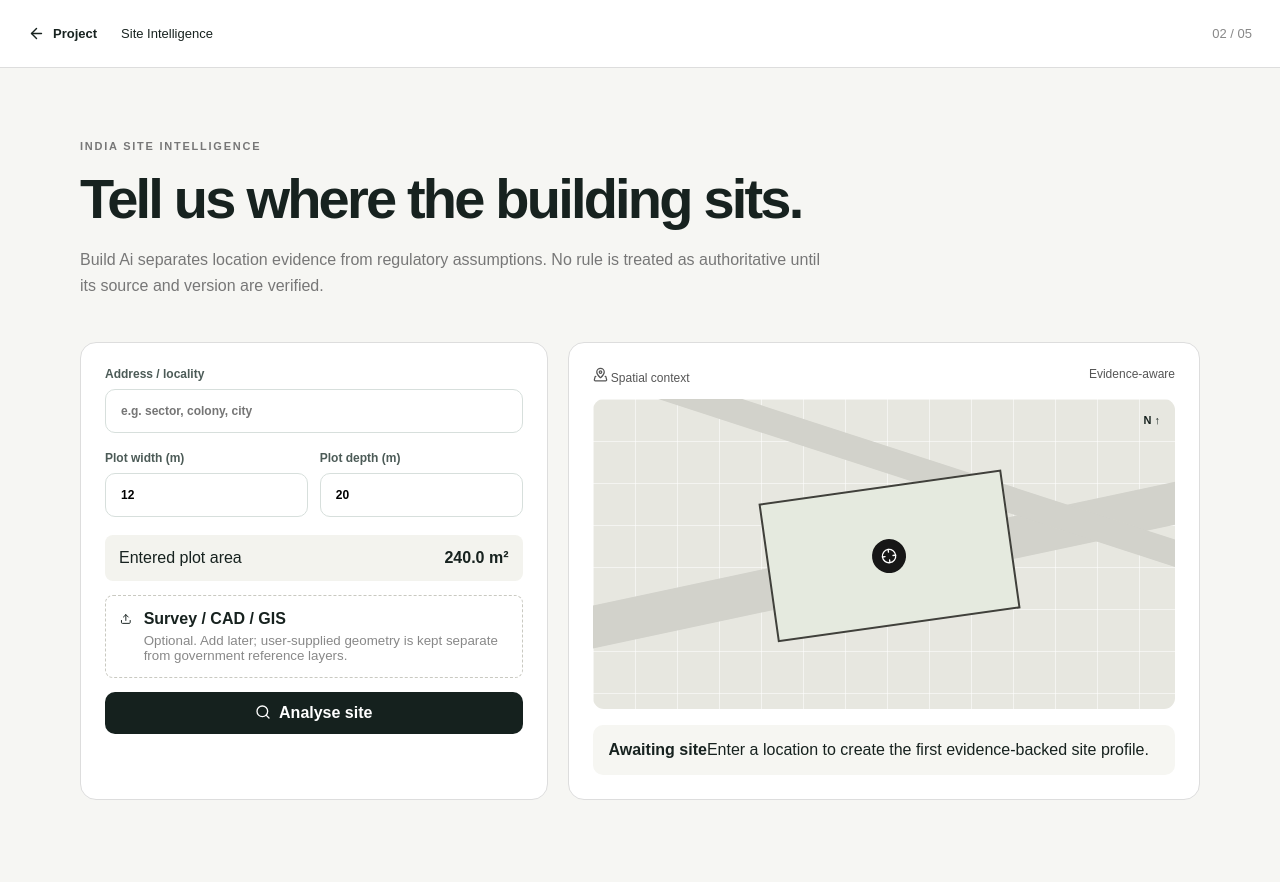
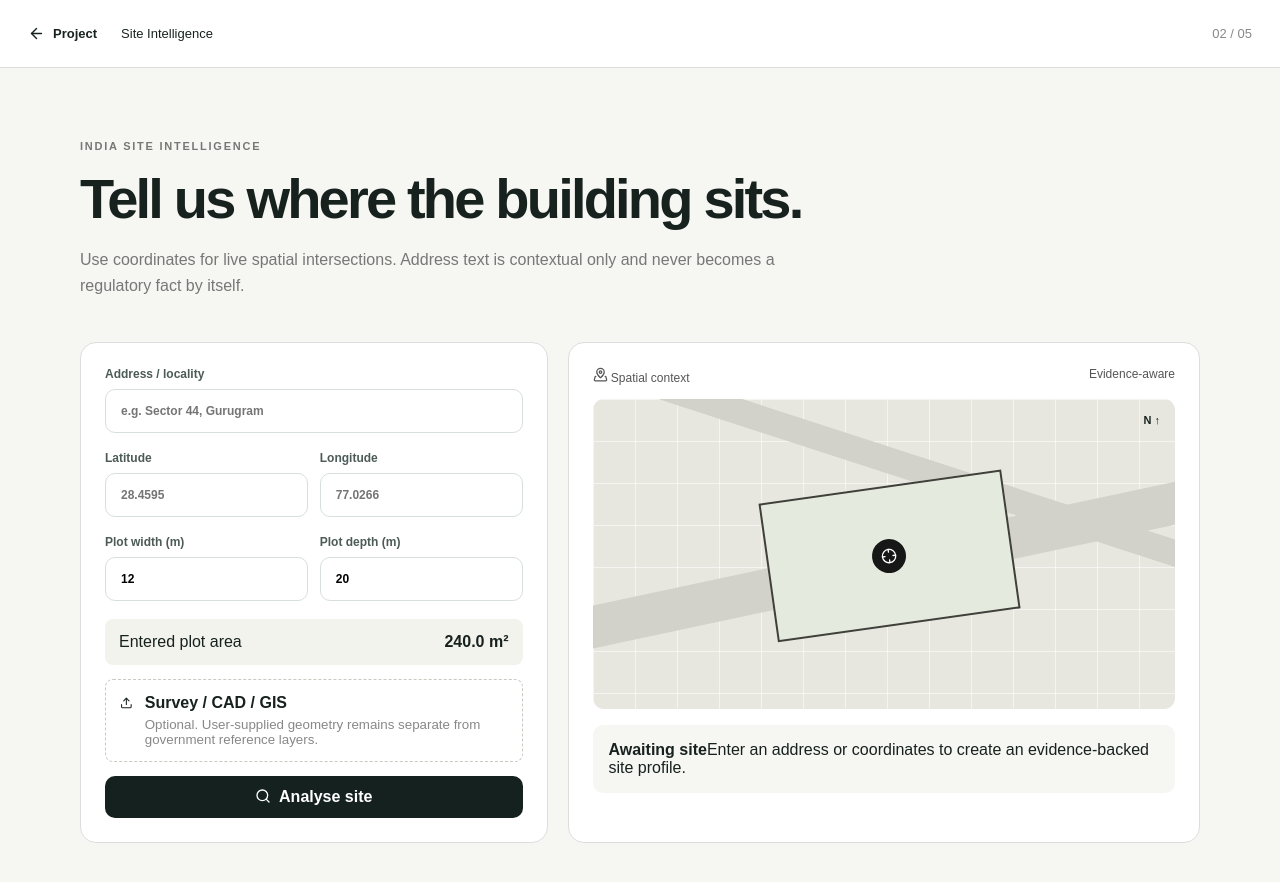
Before and after one commit to spunkytechai/Build-Ai, a Next.js app: page /projects/new/site in a window 1280 px wide. Shown: the top 882 px of the page. Built offline with nearby package versions, Linux system fonts and the light colour scheme.

Commit message:
add coordinate-driven site intelligence UI

```diff
--- a/app/projects/new/site/page.tsx
+++ b/app/projects/new/site/page.tsx
@@ -7,6 +7,8 @@ export default function SiteIntelligence() {
   const params = typeof window !== "undefined" ? new URLSearchParams(window.location.search) : null;
   const type = params?.get("type") || "house";
   const [address, setAddress] = useState("");
+  const [lat, setLat] = useState("");
+  const [lon, setLon] = useState("");
   const [plotWidth, setPlotWidth] = useState("12");
   const [plotDepth, setPlotDepth] = useState("20");
   const [result, setResult] = useState<any>(null);
@@ -15,8 +17,10 @@ export default function SiteIntelligence() {
 
   async function analyse() {
     setLoading(true); setResult(null);
-    const res = await fetch("/api/site-analysis", { method: "POST", headers: {"content-type":"application/json"}, body: JSON.stringify({ address, plotWidth: Number(plotWidth), plotDepth: Number(plotDepth), buildingType: type }) });
-    setResult(await res.json()); setLoading(false);
+    try {
+      const res = await fetch("/api/site-analysis", { method: "POST", headers: {"content-type":"application/json"}, body: JSON.stringify({ address, lat: lat ? Number(lat) : undefined, lon: lon ? Number(lon) : undefined, plotWidth: Number(plotWidth), plotDepth: Number(plotDepth), buildingType: type }) });
+      setResult(await res.json());
+    } finally { setLoading(false); }
   }
 
   return <main className="appShell">
@@ -24,14 +28,15 @@ export default function SiteIntelligence() {
     <section className="sitePage">
       <div className="sectionLabel">INDIA SITE INTELLIGENCE</div>
       <h1>Tell us where the building sits.</h1>
-      <p className="siteLead">Build Ai separates location evidence from regulatory assumptions. No rule is treated as authoritative until its source and version are verified.</p>
+      <p className="siteLead">Use coordinates for live spatial intersections. Address text is contextual only and never becomes a regulatory fact by itself.</p>
       <div className="siteGrid">
         <div className="siteForm">
-          <label>Address / locality<input value={address} onChange={e=>setAddress(e.target.value)} placeholder="e.g. sector, colony, city" /></label>
+          <label>Address / locality<input value={address} onChange={e=>setAddress(e.target.value)} placeholder="e.g. Sector 44, Gurugram" /></label>
+          <div className="two"><label>Latitude<input value={lat} onChange={e=>setLat(e.target.value)} placeholder="28.4595" inputMode="decimal" /></label><label>Longitude<input value={lon} onChange={e=>setLon(e.target.value)} placeholder="77.0266" inputMode="decimal" /></label></div>
           <div className="two"><label>Plot width (m)<input value={plotWidth} onChange={e=>setPlotWidth(e.target.value)} inputMode="decimal" /></label><label>Plot depth (m)<input value={plotDepth} onChange={e=>setPlotDepth(e.target.value)} inputMode="decimal" /></label></div>
           <div className="areaReadout"><span>Entered plot area</span><strong>{area.toFixed(1)} m²</strong></div>
-          <div className="uploadBox"><Upload size={18}/><div><strong>Survey / CAD / GIS</strong><small>Optional. Add later; user-supplied geometry is kept separate from government reference layers.</small></div></div>
-          <button className="analyse" onClick={analyse} disabled={loading || !address}>{loading ? "Resolving site…" : <><Search size={16}/> Analyse site</>}</button>
+          <div className="uploadBox"><Upload size={18}/><div><strong>Survey / CAD / GIS</strong><small>Optional. User-supplied geometry remains separate from government reference layers.</small></div></div>
+          <button className="analyse" onClick={analyse} disabled={loading || (!address && (!lat || !lon))}>{loading ? "Resolving site…" : <><Search size={16}/> Analyse site</>}</button>
         </div>
         <div className="sitePreview">
           <div className="mapHeader"><span><MapPinned size={15}/> Spatial context</span><span className="confidence">Evidence-aware</span></div>
@@ -39,9 +44,11 @@ export default function SiteIntelligence() {
           {result ? <div className="analysisResult">
             <div className="resultTitle"><ShieldCheck size={17}/> Site profile generated</div>
             <div className="resultRows"><Row k="Jurisdiction" v={result.jurisdiction} /><Row k="Planning source" v={result.planningSource} /><Row k="Plot" v={`${result.plotArea} m²`} /><Row k="Rule status" v={result.ruleStatus} /></div>
+            {result.coordinates && <div className="sourceNote">Coordinates: {result.coordinates.lat}, {result.coordinates.lon}</div>}
+            {result.evidence && Object.keys(result.evidence).length > 0 && <div className="sourceNote">Live GMDA spatial layers intersected: {Object.keys(result.evidence).join(", ")}</div>}
             <div className="sourceNote">{result.note}</div>
-            <div className="sources"><a href={result.sources.dda} target="_blank">DDA source <ExternalLink size={12}/></a><a href={result.sources.gmda} target="_blank">GMDA GIS <ExternalLink size={12}/></a></div>
-          </div> : <div className="emptyResult"><strong>Awaiting site</strong><span>Enter a location to create the first evidence-backed site profile.</span></div>}
+            <div className="sources"><a href={result.sources.dda} target="_blank" rel="noreferrer">DDA GIS <ExternalLink size={12}/></a><a href={result.sources.ddaPortal} target="_blank" rel="noreferrer">DDA Geo Portal <ExternalLink size={12}/></a><a href={result.sources.gmda} target="_blank" rel="noreferrer">GMDA GIS <ExternalLink size={12}/></a></div>
+          </div> : <div className="emptyResult"><strong>Awaiting site</strong><span>Enter an address or coordinates to create an evidence-backed site profile.</span></div>}
         </div>
       </div>
     </section>
```
